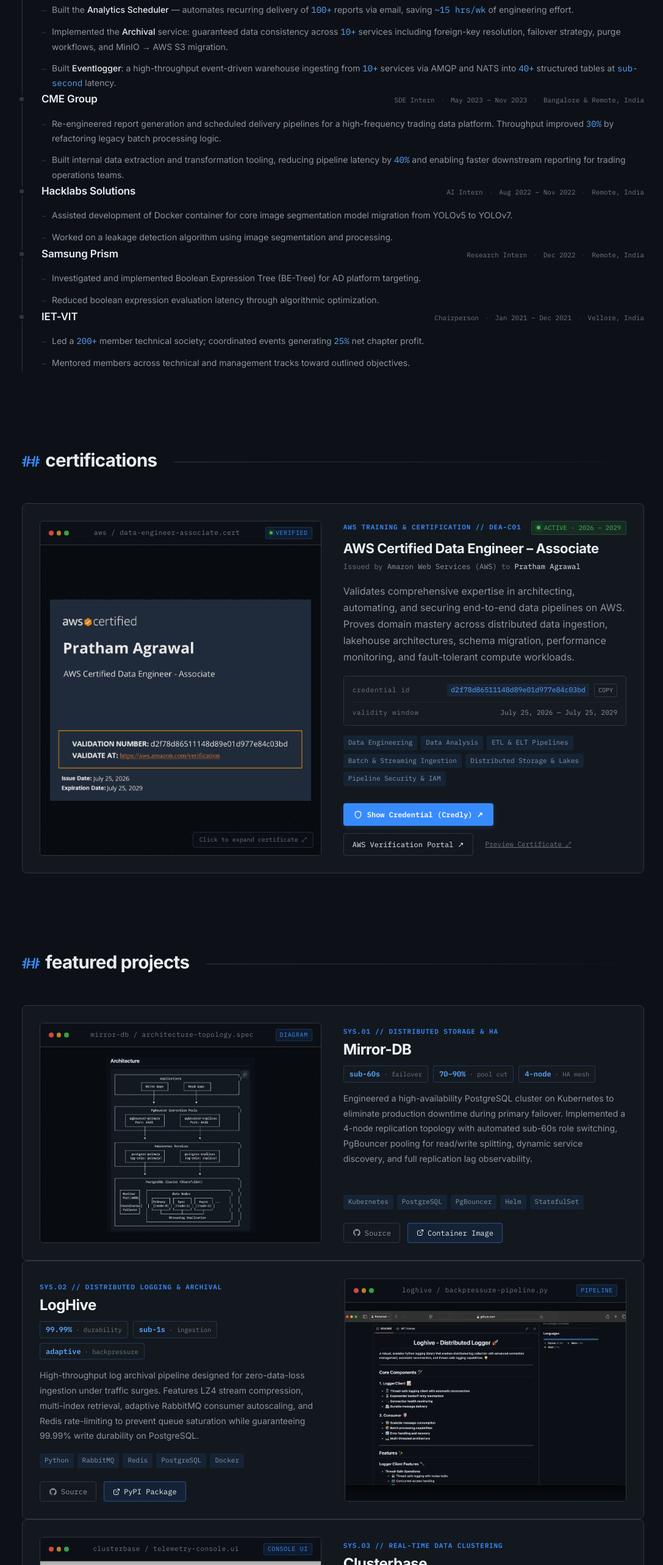
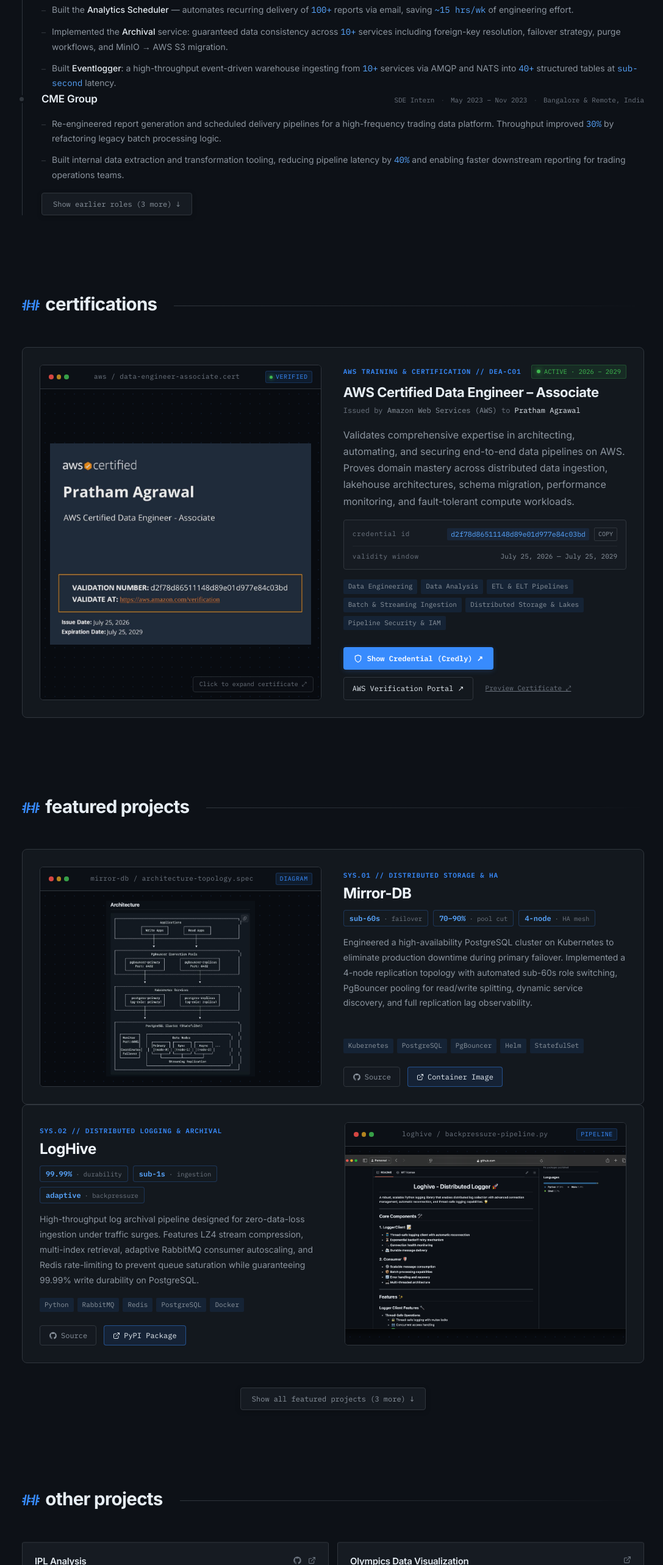
Before and after one commit to prathamagrawal/portfolio-website-v2, a Next.js app in the folder nextjs/: page / in a window 1280 px wide. Shown: the part 2143-4709 px from the top of the page at 61% size, without its empty margins (94-1181 px from the left). Built offline with nearby package versions, Linux system fonts and the light colour scheme.

Commit message:
feat: add expand/collapse toggles for Featured Projects and Experience

```diff
--- a/nextjs/src/app/globals.css
+++ b/nextjs/src/app/globals.css
@@ -1939,3 +1939,41 @@
   background: #FFFFFF;
   color: var(--accent);
 }
+
+/* ─── Expand / Collapse Toggle Button ────────────────────────────── */
+.expand-toggle-btn {
+  display: inline-flex;
+  align-items: center;
+  gap: 8px;
+  padding: 8px 18px;
+  background-color: var(--surface);
+  border: 1px solid var(--border);
+  border-radius: 4px;
+  color: var(--text-secondary);
+  font-family: var(--font-mono);
+  font-size: 12px;
+  font-weight: 500;
+  cursor: pointer;
+  transition: all var(--transition-fast);
+  box-shadow: 0 2px 8px rgba(0, 0, 0, 0.2);
+}
+
+.expand-toggle-btn:hover {
+  border-color: var(--accent);
+  color: var(--text-primary);
+  transform: translateY(-1px);
+  box-shadow: 0 4px 16px rgba(56, 139, 253, 0.18);
+}
+
+[data-mode="personal"] .expand-toggle-btn {
+  background-color: var(--surface);
+  border-color: var(--border);
+  color: var(--text-secondary);
+  box-shadow: 0 2px 8px rgba(70, 50, 30, 0.06);
+}
+
+[data-mode="personal"] .expand-toggle-btn:hover {
+  border-color: var(--accent);
+  color: var(--accent);
+  box-shadow: 0 4px 16px rgba(147, 75, 32, 0.18);
+}
--- a/nextjs/src/components/Experience.tsx
+++ b/nextjs/src/components/Experience.tsx
@@ -1,6 +1,10 @@
-import { ReactNode } from "react";
+"use client";
+
+import { useState, ReactNode } from "react";
 import SectionLabel from "./SectionLabel";
 import ScrollReveal from "./ScrollReveal";
+
+const INITIAL_JOB_COUNT = 2;
 
 const JOBS: {
   company: string;
@@ -119,6 +123,18 @@
 ];
 
 export default function Experience() {
+  const [expanded, setExpanded] = useState(false);
+  const visibleJobs = expanded ? JOBS : JOBS.slice(0, INITIAL_JOB_COUNT);
+
+  const handleToggle = () => {
+    if (expanded) {
+      setExpanded(false);
+      document.getElementById("jobs")?.scrollIntoView({ behavior: "smooth" });
+    } else {
+      setExpanded(true);
+    }
+  };
+
   return (
     <SectionLabel label="experience" id="jobs">
       {/*
@@ -130,7 +146,7 @@
       <div className="timeline-wrapper">
         <div className="timeline-rail" aria-hidden="true" />
 
-        {JOBS.map((job, idx) => (
+        {visibleJobs.map((job, idx) => (
           <ScrollReveal key={job.company} delay={idx * 60}>
             <div className="timeline-entry">
               {/* Node dot on the rail */}
@@ -192,6 +208,22 @@
             </div>
           </ScrollReveal>
         ))}
+
+        {/* ── Expand / Collapse Toggle ── */}
+        <div style={{ marginTop: "1rem" }}>
+          <button
+            type="button"
+            onClick={handleToggle}
+            className="expand-toggle-btn"
+            aria-expanded={expanded}
+          >
+            <span>
+              {expanded
+                ? "Show less experience ↑"
+                : `Show earlier roles (${JOBS.length - INITIAL_JOB_COUNT} more) ↓`}
+            </span>
+          </button>
+        </div>
       </div>
     </SectionLabel>
   );
--- a/nextjs/src/components/FeaturedProjects.tsx
+++ b/nextjs/src/components/FeaturedProjects.tsx
@@ -1,6 +1,11 @@
+"use client";
+
+import { useState } from "react";
 import Image from "next/image";
 import SectionLabel from "./SectionLabel";
 import ScrollReveal from "./ScrollReveal";
+
+const INITIAL_PROJECT_COUNT = 2;
 
 const GithubIcon = () => (
   <svg width="14" height="14" viewBox="0 0 24 24" fill="currentColor" aria-hidden="true">
@@ -113,10 +118,22 @@
 ];
 
 export default function FeaturedProjects() {
+  const [expanded, setExpanded] = useState(false);
+  const visibleProjects = expanded ? PROJECTS : PROJECTS.slice(0, INITIAL_PROJECT_COUNT);
+
+  const handleToggle = () => {
+    if (expanded) {
+      setExpanded(false);
+      document.getElementById("projects")?.scrollIntoView({ behavior: "smooth" });
+    } else {
+      setExpanded(true);
+    }
+  };
+
   return (
     <SectionLabel label="featured projects" id="projects">
       <div>
-        {PROJECTS.map((project, index) => {
+        {visibleProjects.map((project, index) => {
           const isReverse = index % 2 !== 0;
 
           return (
@@ -245,6 +262,22 @@
           );
         })}
       </div>
+
+      {/* ── Expand / Collapse Toggle ── */}
+      <div style={{ display: "flex", justifyContent: "center", marginTop: "2.5rem" }}>
+        <button
+          type="button"
+          onClick={handleToggle}
+          className="expand-toggle-btn"
+          aria-expanded={expanded}
+        >
+          <span>
+            {expanded
+              ? "Show fewer projects ↑"
+              : `Show all featured projects (${PROJECTS.length - INITIAL_PROJECT_COUNT} more) ↓`}
+          </span>
+        </button>
+      </div>
     </SectionLabel>
   );
 }
```
